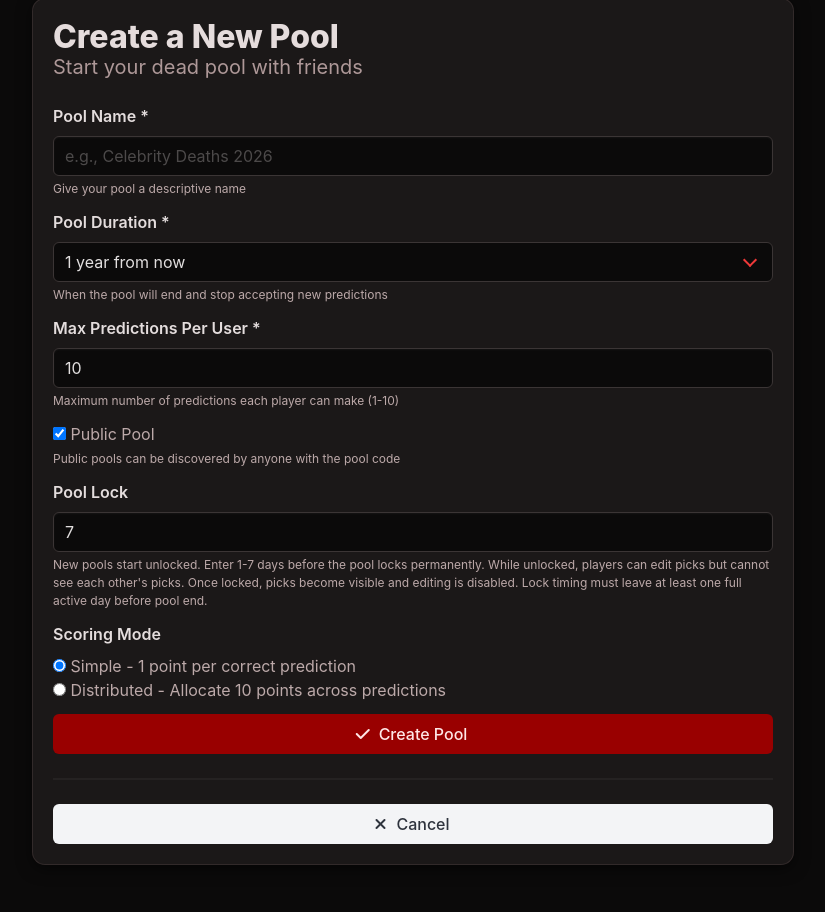
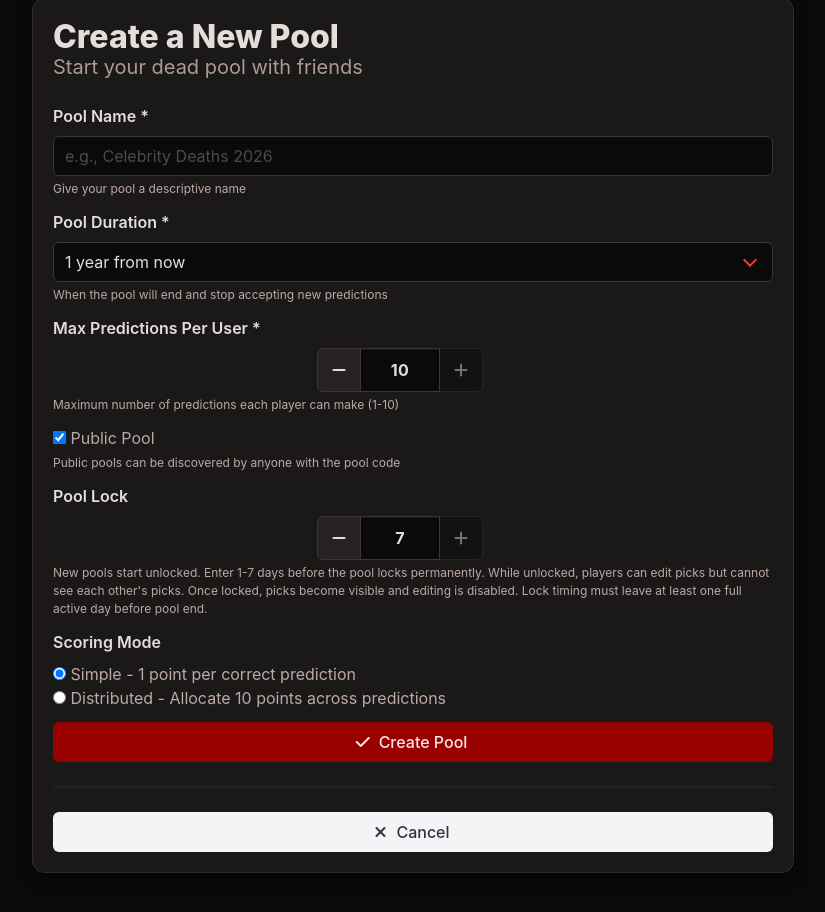
Before and after one commit to Victlebum/necroporra, a Django app: page /pools/create/ in a window 1280 px wide. Shown: the part 105-1017 px from the top of the page, without its empty margins (227-1052 px from the left). Run offline with Django 5.2, Linux system fonts and the light colour scheme; the visitor is signed in with stand-in values (Sample User, id 1).

Commit message:
Add number stepper component to create pool form

```diff
--- a/django/necroporra/forms.py
+++ b/django/necroporra/forms.py
@@ -92,6 +92,20 @@ class RegisterForm(forms.ModelForm):
         return user
 
 
+class StepperNumberInput(forms.NumberInput):
+    """Reusable number input rendered as a +/- stepper control."""
+
+    template_name = 'necroporra/widgets/number_stepper.html'
+
+    def __init__(self, attrs=None):
+        attrs = attrs.copy() if attrs else {}
+        existing_class = attrs.get('class', '')
+        merged_classes = f"{existing_class} number-stepper__input js-number-stepper-input".strip()
+        attrs['class'] = ' '.join(dict.fromkeys(merged_classes.split()))
+        attrs.setdefault('inputmode', 'numeric')
+        super().__init__(attrs=attrs)
+
+
 class CreatePoolForm(forms.ModelForm):
     """Form for creating a new pool."""
     timeframe_choice = forms.ChoiceField(
@@ -114,7 +128,7 @@ class CreatePoolForm(forms.ModelForm):
         initial=10,
         min_value=1,
         max_value=10,
-        widget=forms.NumberInput(attrs={
+        widget=StepperNumberInput(attrs={
             'class': 'input',
             'min': '1',
             'max': '10',
@@ -125,7 +139,7 @@ class CreatePoolForm(forms.ModelForm):
         label='Lock pool after (days)',
         initial=7,
         required=True,
-        widget=forms.NumberInput(attrs={
+        widget=StepperNumberInput(attrs={
             'class': 'input',
             'min': '1',
             'max': '7',
--- a/django/static/necroporra/scss/custom.scss
+++ b/django/static/necroporra/scss/custom.scss
@@ -447,6 +447,98 @@ main {
   border-color: hsl(0, 8%, 16%);
 }
 
+.number-stepper {
+  margin-bottom: 0;
+  max-width: 12rem;
+  margin-inline: auto;
+  justify-content: center;
+  align-items: stretch;
+}
+
+.number-stepper .control {
+  display: flex;
+}
+
+.number-stepper__value-control {
+  width: 5rem;
+}
+
+.number-stepper__input {
+  border-radius: 0;
+  height: 2.75rem;
+  width: 100%;
+  box-shadow: inset 0 1px 0 hsla(0, 0%, 100%, 0.04);
+  text-align: center;
+  font-weight: 700;
+  letter-spacing: 0.02em;
+  -webkit-appearance: textfield;
+  -moz-appearance: textfield;
+  appearance: textfield;
+}
+
+.number-stepper__input[type="number"] {
+  -moz-appearance: textfield !important;
+  appearance: textfield;
+}
+
+.number-stepper__input::-webkit-outer-spin-button,
+.number-stepper__input::-webkit-inner-spin-button {
+  -webkit-appearance: none;
+  margin: 0;
+}
+
+.number-stepper__button {
+  width: 2.75rem;
+  min-width: 2.75rem;
+  border-color: var(--bulma-input-border-color);
+  background-color: hsl(0, 8%, 14%);
+  color: hsl(0, 12%, 88%);
+  min-height: 2.75rem;
+  height: 2.75rem;
+  padding: 0;
+}
+
+.number-stepper__button--decrement {
+  border-top-right-radius: 0;
+  border-bottom-right-radius: 0;
+}
+
+.number-stepper__button--increment {
+  border-top-left-radius: 0;
+  border-bottom-left-radius: 0;
+}
+
+.number-stepper__button:hover:not(:disabled) {
+  background-color: hsl(0, 14%, 18%);
+}
+
+.number-stepper__button:focus-visible {
+  outline: 2px solid hsla(var(--bulma-primary-h), var(--bulma-primary-s), calc(var(--bulma-primary-l) + 12%), 0.85);
+  outline-offset: -2px;
+  position: relative;
+  z-index: 1;
+}
+
+.number-stepper__button:disabled {
+  opacity: 0.45;
+  cursor: not-allowed;
+}
+
+@media screen and (max-width: 768px) {
+  .number-stepper {
+    max-width: 11rem;
+  }
+
+  .number-stepper__button {
+    width: 3rem;
+    min-width: 3rem;
+  }
+
+  .number-stepper__value-control {
+    width: 5rem;
+  }
+}
+
 // ── Mobile: center level items when stacked ──────────────────────────────────
 @media screen and (max-width: 768px) {
   .level-left + .level-right,
--- a/django/templates/necroporra/layout.html
+++ b/django/templates/necroporra/layout.html
@@ -107,6 +107,7 @@
 
   {# Utility JavaScript #}
   <script src="{% static 'necroporra/js/utils.js' %}"></script>
+  <script src="{% static 'necroporra/js/number-stepper.js' %}"></script>
 
   {# Navbar burger toggle #}
   <script>
```
Also changed, not shown: django/necroporra/templates/necroporra/widgets/number_stepper.html (added, +36 -0 lines), django/static/necroporra/js/number-stepper.js (added, +137 -0 lines), django/static/necroporra/css/styles.css, 1 other file.
